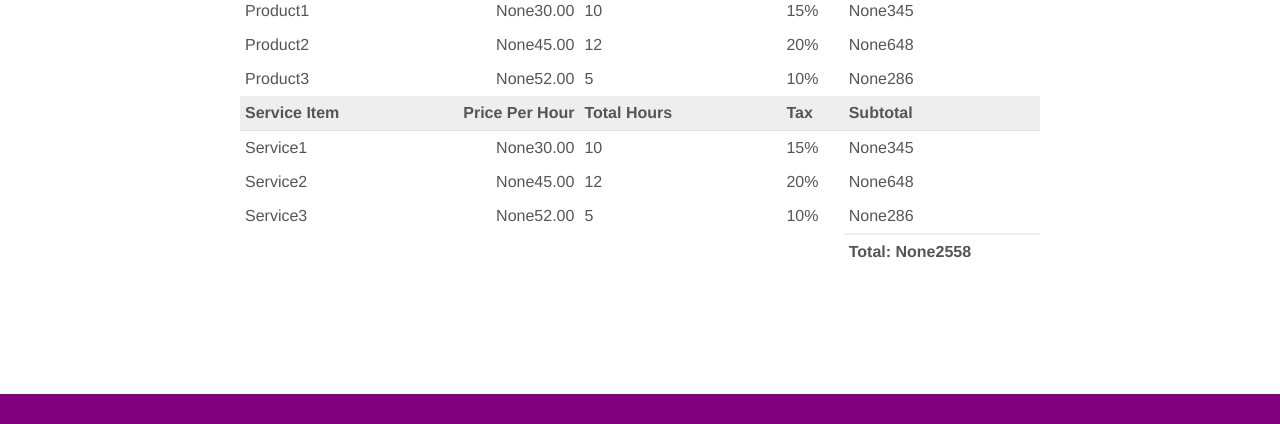
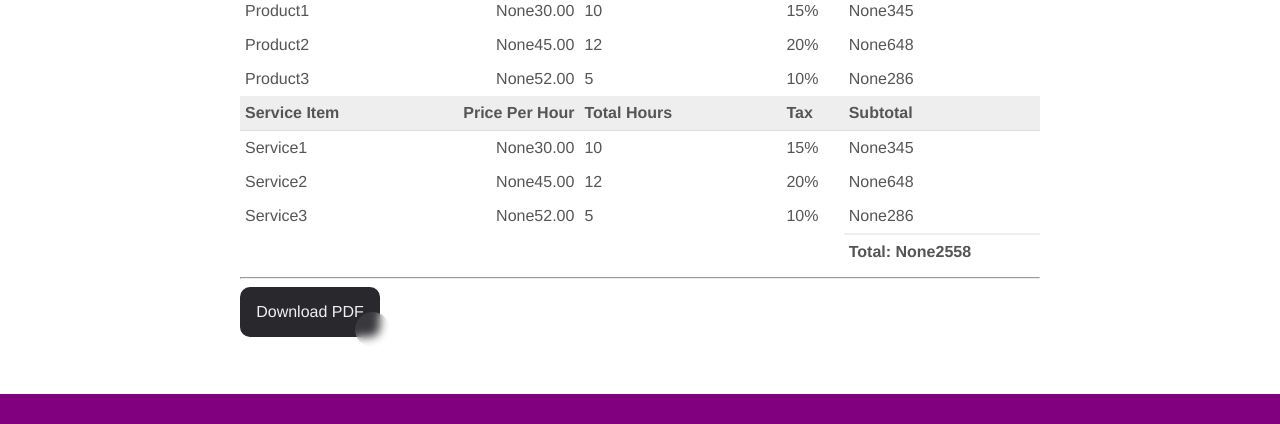
Before and after one commit to itsmejoshleach/A-Level-Computer-Science-Project, a Flask app: page / in a window 1280 px wide. Shown: the part 376-800 px from the top of the page. Run offline with Flask 3, Linux system fonts and the light colour scheme.

Commit message:
Added Download Button & Seperated CSS into another File

```diff
--- /dev/null
+++ b/Code/static/invoice.css
@@ -0,0 +1,169 @@
+@page {
+  size: a4 portrait;
+  margin: 0mm 0mm 0mm 0mm;
+  counter-increment: page;
+}
+.invoice-box {
+  max-width: 800px;
+  margin: auto;
+  padding: 30px;
+  font-size: 16px;
+  line-height: 24px;
+  font-family: 'Helvetica Neue', 'Helvetica', Helvetica, Arial, sans-serif;
+  color: #555;
+}
+
+.invoice-box table {
+  width: 100%;
+  line-height: inherit;
+  text-align: left;
+}
+
+.invoice-box table td {
+  padding: 5px;
+  vertical-align: top;
+}
+
+.invoice-box table tr td:nth-child(2) {
+  text-align: right;
+}
+
+.invoice-box table tr.top table td {
+  padding-bottom: 20px;
+}
+
+.invoice-box table tr.top table td.title {
+  font-size: 45px;
+  line-height: 45px;
+  color: #333;
+}
+
+.invoice-box table tr.information table td {
+  padding-bottom: 40px;
+}
+
+.invoice-box table tr.heading td {
+  background: #eee;
+  border-bottom: 1px solid #ddd;
+  font-weight: bold;
+}
+
+.invoice-box table tr.details td {
+  padding-bottom: 20px;
+}
+
+.invoice-box table tr.item td{
+  border-bottom: 1px solid #eee;
+}
+
+.invoice-box table tr.item.last td {
+  border-bottom: none;
+}
+
+.invoice-box table tr.total td:nth-child(5) {
+  border-top: 2px solid #eee;
+  font-weight: bold;
+}
+
+@media only screen and (max-width: 600px) {
+  .invoice-box table tr.top table td {
+    width: 100%;
+    display: block;
+    text-align: center;
+  }
+
+  .invoice-box table tr.information table td {
+    width: 100%;
+    display: block;
+    text-align: center;
+  }
+}
+div.divFooter {
+  position: fixed;
+  height: 30px;
+  background-color: purple;
+  bottom: 0;
+  width: 100%;
+  left: 0;
+}
+
+/** RTL **/
+.rtl {
+  direction: rtl;
+  font-family: Tahoma, 'Helvetica Neue', 'Helvetica', Helvetica, Arial, sans-serif;
+}
+
+.rtl table {
+  text-align: right;
+}
+
+.rtl table tr td:nth-child(5) {
+  text-align: left;
+}
+
+.button-86 {
+  all: unset;
+  width: 100px;
+  height: 30px;
+  font-size: 16px;
+  background: transparent;
+  border: none;
+  position: relative;
+  color: #f0f0f0;
+  cursor: pointer;
+  z-index: 1;
+  padding: 10px 20px;
+  display: flex;
+  align-items: center;
+  justify-content: center;
+  white-space: nowrap;
+  user-select: none;
+  -webkit-user-select: none;
+  touch-action: manipulation;
+}
+
+.button-86::after,
+.button-86::before {
+  content: '';
+  position: absolute;
+  bottom: 0;
+  right: 0;
+  z-index: -99999;
+  transition: all .4s;
+}
+
+.button-86::before {
+  transform: translate(0%, 0%);
+  width: 100%;
+  height: 100%;
+  background: #28282d;
+  border-radius: 10px;
+}
+
+.button-86::after {
+  transform: translate(10px, 10px);
+  width: 35px;
+  height: 35px;
+  background: #ffffff15;
+  backdrop-filter: blur(5px);
+  -webkit-backdrop-filter: blur(5px);
+  border-radius: 50px;
+}
+
+.button-86:hover::before {
+  transform: translate(5%, 20%);
+  width: 110%;
+  height: 110%;
+}
+
+.button-86:hover::after {
+  border-radius: 10px;
+  transform: translate(0, 0);
+  width: 100%;
+  height: 100%;
+}
+
+.button-86:active::after {
+  transition: 0s;
+  transform: translate(0, 5%);
+}
--- a/Code/templates/invoice.html
+++ b/Code/templates/invoice.html
@@ -4,111 +4,7 @@
   <meta charset="utf-8">
   <title>Your Invoice</title>
   <link rel="icon" type="image/x-icon" href="static/img/favicon.ico">
-
-  <style>
-  @page {
-    size: a4 portrait;
-    margin: 0mm 0mm 0mm 0mm;
-    counter-increment: page;
-  }
-  .invoice-box {
-    max-width: 800px;
-    margin: auto;
-    padding: 30px;
-    font-size: 16px;
-    line-height: 24px;
-    font-family: 'Helvetica Neue', 'Helvetica', Helvetica, Arial, sans-serif;
-    color: #555;
-  }
-
-  .invoice-box table {
-    width: 100%;
-    line-height: inherit;
-    text-align: left;
-  }
-
-  .invoice-box table td {
-    padding: 5px;
-    vertical-align: top;
-  }
-
-  .invoice-box table tr td:nth-child(2) {
-    text-align: right;
-  }
-
-  .invoice-box table tr.top table td {
-    padding-bottom: 20px;
-  }
-
-  .invoice-box table tr.top table td.title {
-    font-size: 45px;
-    line-height: 45px;
-    color: #333;
-  }
-
-  .invoice-box table tr.information table td {
-    padding-bottom: 40px;
-  }
-
-  .invoice-box table tr.heading td {
-    background: #eee;
-    border-bottom: 1px solid #ddd;
-    font-weight: bold;
-  }
-
-  .invoice-box table tr.details td {
-    padding-bottom: 20px;
-  }
-
-  .invoice-box table tr.item td{
-    border-bottom: 1px solid #eee;
-  }
-
-  .invoice-box table tr.item.last td {
-    border-bottom: none;
-  }
-
-  .invoice-box table tr.total td:nth-child(5) {
-    border-top: 2px solid #eee;
-    font-weight: bold;
-  }
-
-  @media only screen and (max-width: 600px) {
-    .invoice-box table tr.top table td {
-      width: 100%;
-      display: block;
-      text-align: center;
-    }
-
-    .invoice-box table tr.information table td {
-      width: 100%;
-      display: block;
-      text-align: center;
-    }
-  }
-  div.divFooter {
-    position: fixed;
-    height: 30px;
-    background-color: purple;
-    bottom: 0;
-    width: 100%;
-    left: 0;
-  }
-
-  /** RTL **/
-  .rtl {
-    direction: rtl;
-    font-family: Tahoma, 'Helvetica Neue', 'Helvetica', Helvetica, Arial, sans-serif;
-  }
-
-  .rtl table {
-    text-align: right;
-  }
-
-  .rtl table tr td:nth-child(5) {
-    text-align: left;
-  }
-  </style>
+  <link rel="stylesheet" href="static/invoice.css">
 </head>
 
 <body>
@@ -236,6 +132,8 @@
         </td>
       </tr>
     </table>
+    <hr>
+    <button class="button-86" role="button" onclick="location.href='/download';">Download PDF</button>
   </div>
   <div class="divFooter"></div>
 </body>
```
